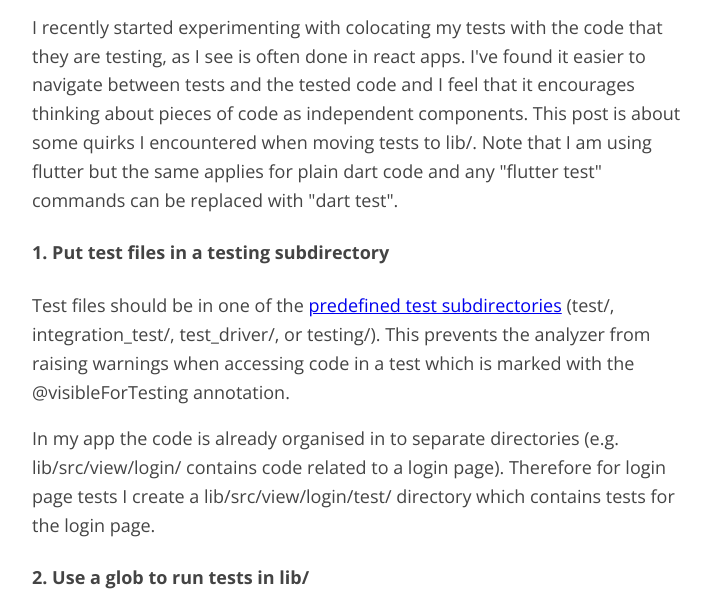
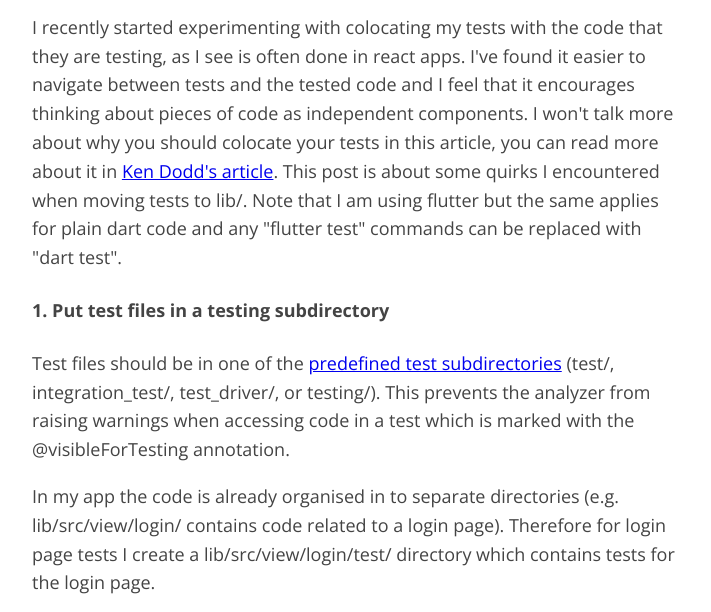
Before and after one commit to rorystephenson/personal-blog, a plain HTML site: page posts/colocating-dart-flutter-tests.html in a window 1280 px wide. Shown: the part 188-800 px from the top of the page, without its empty margins (283-994 px from the left). Drawn offline with nearby package versions, Linux system fonts and the light colour scheme.

Commit message:
Update colocating-dart-flutter-tests.html
Add a link to Ken Dodd's article on colocation.

```diff
--- a/posts/colocating-dart-flutter-tests.html
+++ b/posts/colocating-dart-flutter-tests.html
@@ -12,7 +12,7 @@
 
     <h1>Colocating Dart/Flutter Tests</h1>
     <p>
-      I recently started experimenting with colocating my tests with the code that they are testing, as I see is often done in react apps. I've found it easier to navigate between tests and the tested code and I feel that it encourages thinking about pieces of code as independent components. This post is about some quirks I encountered when moving tests to lib/. Note that I am using flutter but the same applies for plain dart code and any "flutter test" commands can be replaced with "dart test".
+      I recently started experimenting with colocating my tests with the code that they are testing, as I see is often done in react apps. I've found it easier to navigate between tests and the tested code and I feel that it encourages thinking about pieces of code as independent components. I won't talk more about why you should colocate your tests in this article, you can read more about it in <a href="https://kentcdodds.com/blog/colocation">Ken Dodd's article</a>. This post is about some quirks I encountered when moving tests to lib/. Note that I am using flutter but the same applies for plain dart code and any "flutter test" commands can be replaced with "dart test".
     </p>
 
     <h4>1. Put test files in a testing subdirectory</h4>
```
